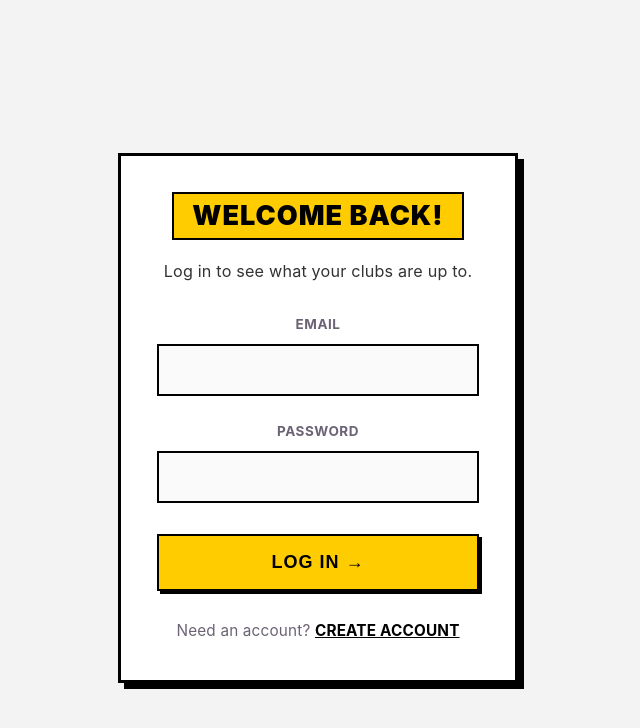
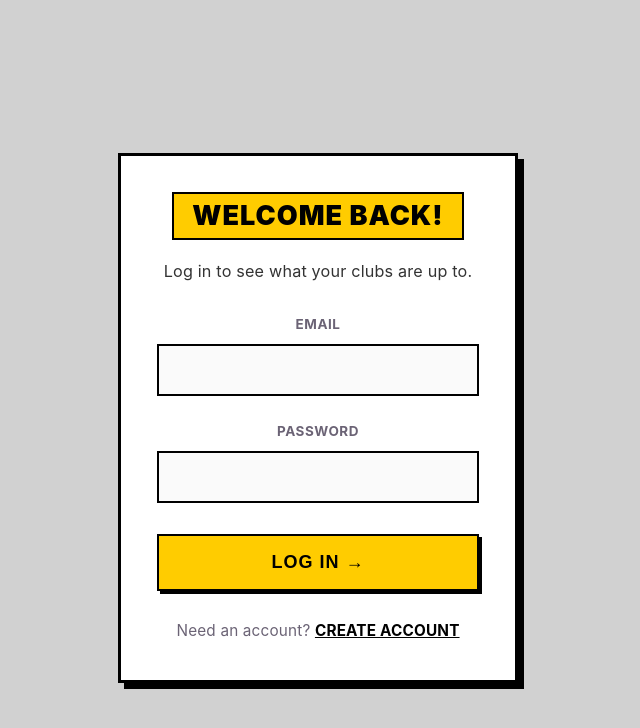
Before and after one commit to MEbran06/cop4331c-mern-project, a React app in the folder frontend/: page / in a window 1280 px wide. Shown: the top 728 px of the page, without its empty margins (322-962 px from the left). Built offline with nearby package versions, Linux system fonts and the light colour scheme; the HTML template or start-up script is replaced by a standard one.

Commit message:
Updating Colors on each page.

```diff
--- a/frontend/src/index.css
+++ b/frontend/src/index.css
@@ -110,7 +110,7 @@ code {
   background: var(--code-bg);
 }
 body, #root {
-  background-color: #F3F3F3 !important;
+  background-color: #D1D1D1 !important;
   width: 100% !important;
   max-width: 100% !important;
   border: none !important;
--- a/frontend/src/pages/DashboardPage.jsx
+++ b/frontend/src/pages/DashboardPage.jsx
@@ -34,7 +34,7 @@ export default function DashboardPage() {
         <div style={styles.adminPanel}>
           <h2 style={styles.adminTitle}>CLUB MANAGEMENT</h2>
           <p style={{ margin: '0 0 1rem 0' }}>You have permission to create and manage events.</p>
-          <button className="brutalist-button" style={{ backgroundColor: '#FFFFFF' }}>
+          <button className="brutalist-button" style={{ backgroundColor:'#FFFFFF',color:'#000000' }}>
             + CREATE NEW EVENT
           </button>
         </div>
@@ -75,6 +75,7 @@ export default function DashboardPage() {
 
 const styles = {
   container: {
+    backgroundColor:'#D1D1D1',
     minHeight:'100vh',
     fontFamily:'-apple-system, BlinkMacSystemFont, "Segoe UI", Roboto, sans-serif',
     padding:'2rem 1rem',
@@ -105,6 +106,7 @@ const styles = {
     padding:'0.5rem 1rem',
     fontSize:'0.85rem',
     marginTop:'0',
+    backgroundColor:'#000000',
     backgroundColor:'#FFFFFF',
   },
   adminPanel: {
--- a/frontend/src/pages/LoginPage.jsx
+++ b/frontend/src/pages/LoginPage.jsx
@@ -76,7 +76,7 @@ export default function LoginPage() {
 
 const styles = {
   container: {
-    backgroundColor: '#F3F3F3',
+    backgroundColor: '#D1D1D1',
     minHeight: '100vh',
     display: 'flex',
     justifyContent: 'center',
--- a/frontend/src/pages/RegisterPage.jsx
+++ b/frontend/src/pages/RegisterPage.jsx
@@ -77,7 +77,7 @@ export default function RegisterPage() {
 
 const styles = {
   container: {
-    backgroundColor:'#F3F3F3',
+    backgroundColor:'#D1D1D1',
     minHeight:'100vh',
     display:'flex',
     justifyContent:'center',
```
Also changed, not shown: 3 other files (tests, documents, lock files or other folders).
